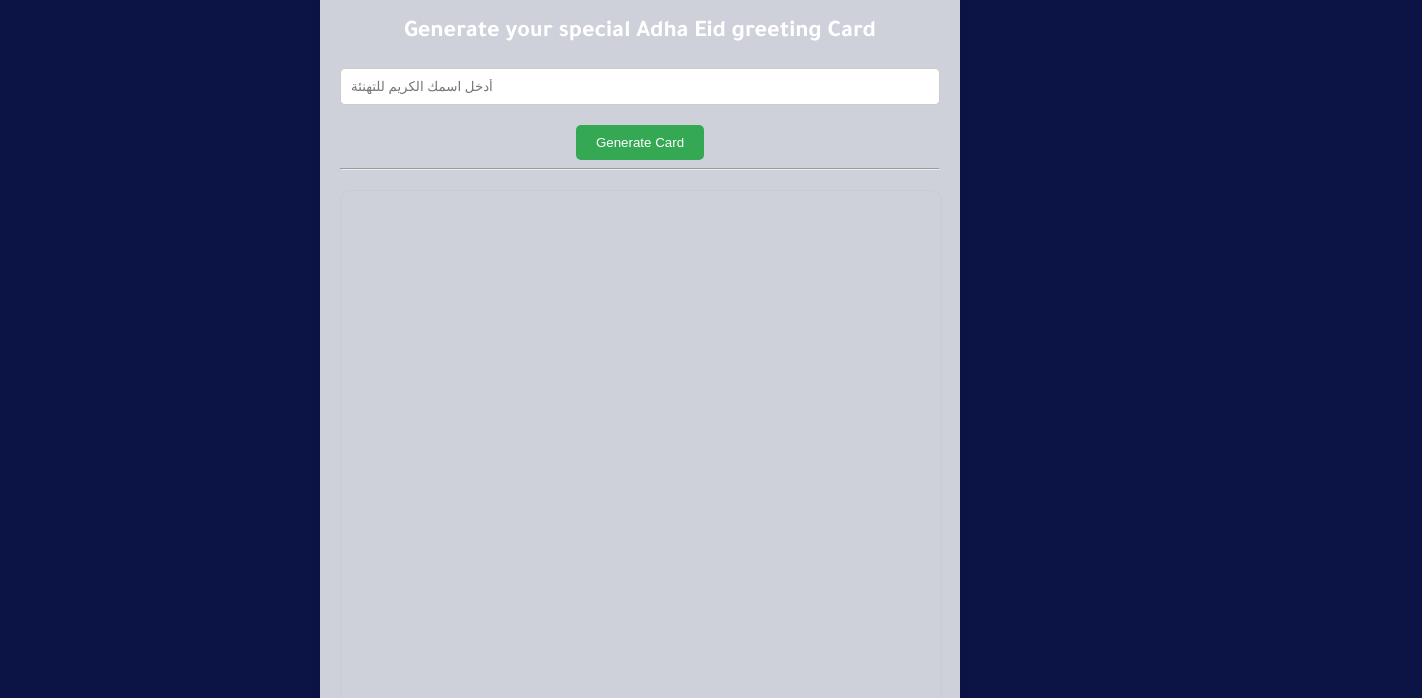
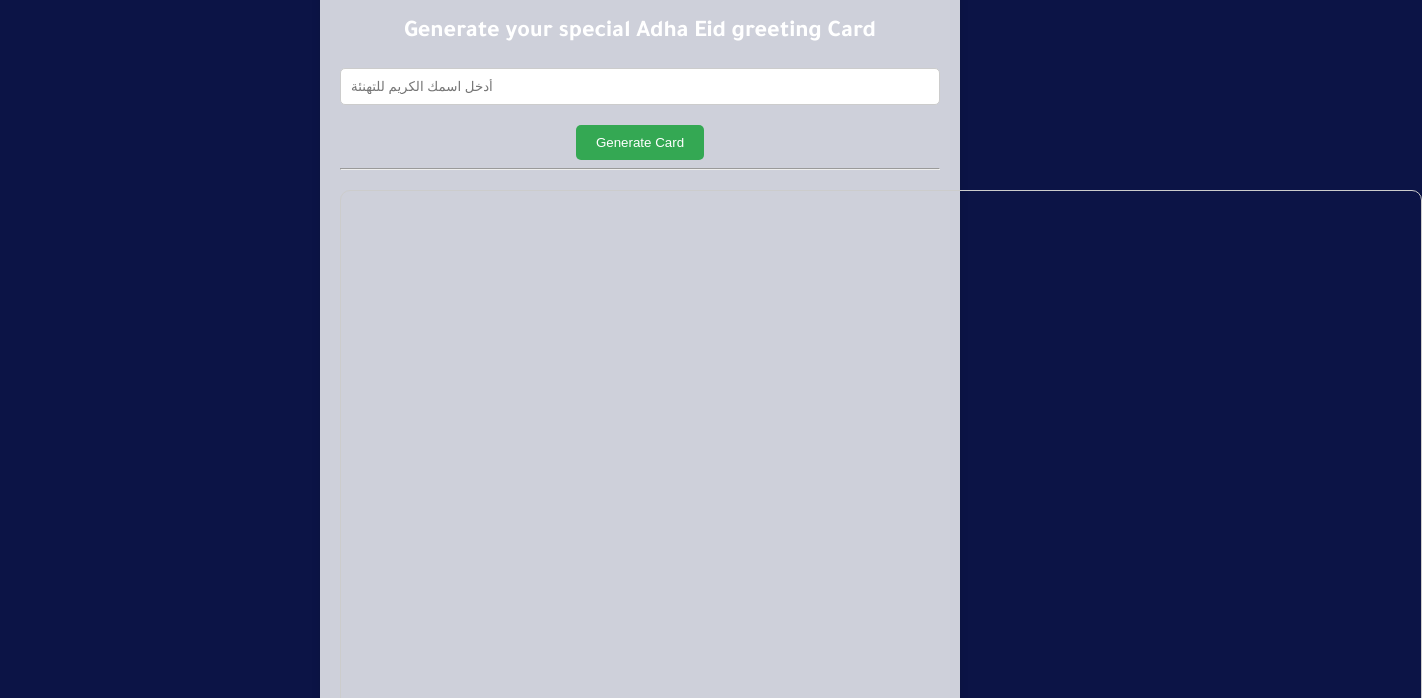
Before and after one commit to iamShooq/gdsc-adha-greeting, a plain HTML site: page index.html in a window 1280 px wide. Shown: the part 102-800 px from the top of the page, 1422 px wide, since content can reach past the window. Drawn offline with Linux system fonts and the light colour scheme.

Commit message:
Update index.html

```diff
--- a/index.html
+++ b/index.html
@@ -16,7 +16,7 @@
     <button onclick="addNameToImage()">Generate Card</button>
     <hr> <!-- Horizontal line to separate input section from result section -->
     <!-- Section header for result section -->
-    <canvas id="canvas" width="600" height="600"></canvas>
+    <canvas id="canvas" width="1080" height="1080"></canvas>
       <a id="downloadLink" download="adha_card.png" href=" ">Download Card</a>
     <button id="saveBtn" onclick="saveImage()">Save Image</button>
     <p id="authorName">Created by <a id="authorLink" href="https://x.com/iamshooq" target="_blank">شوق الحاتم</a></p>
```
